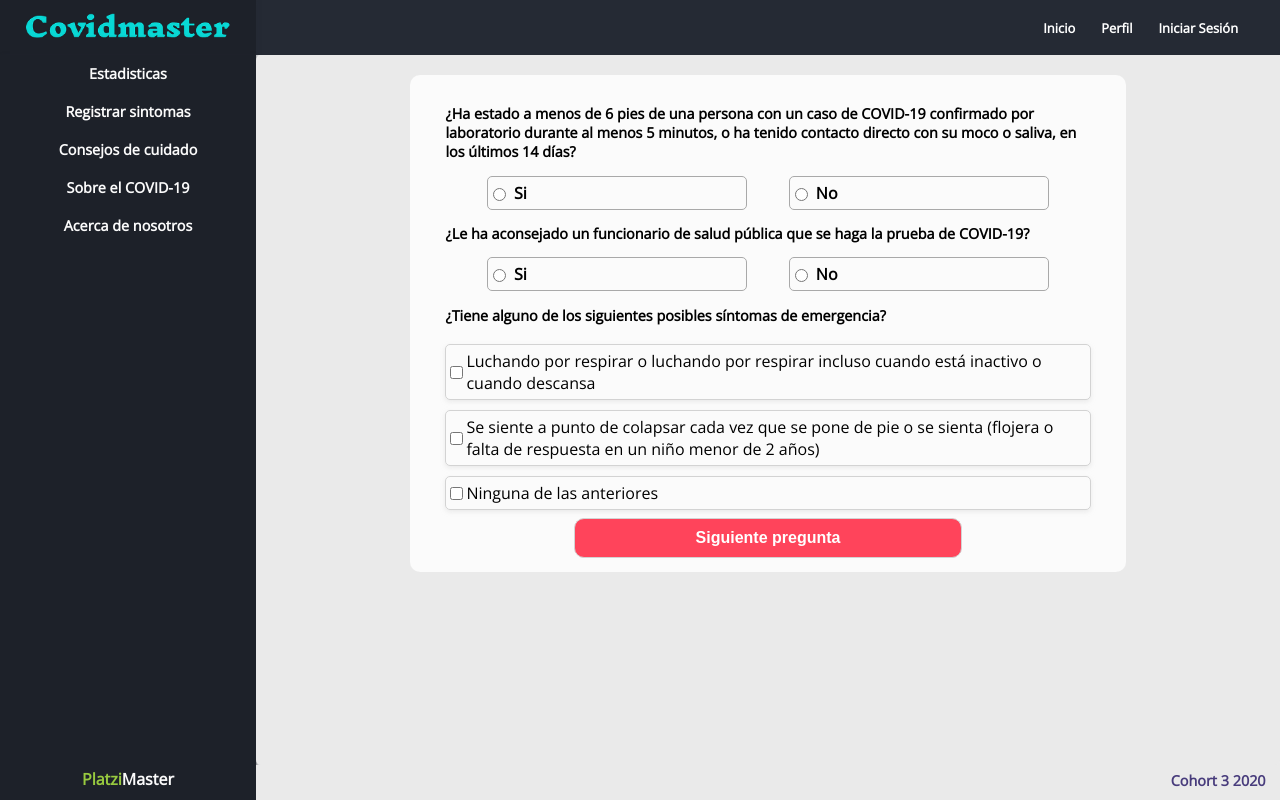
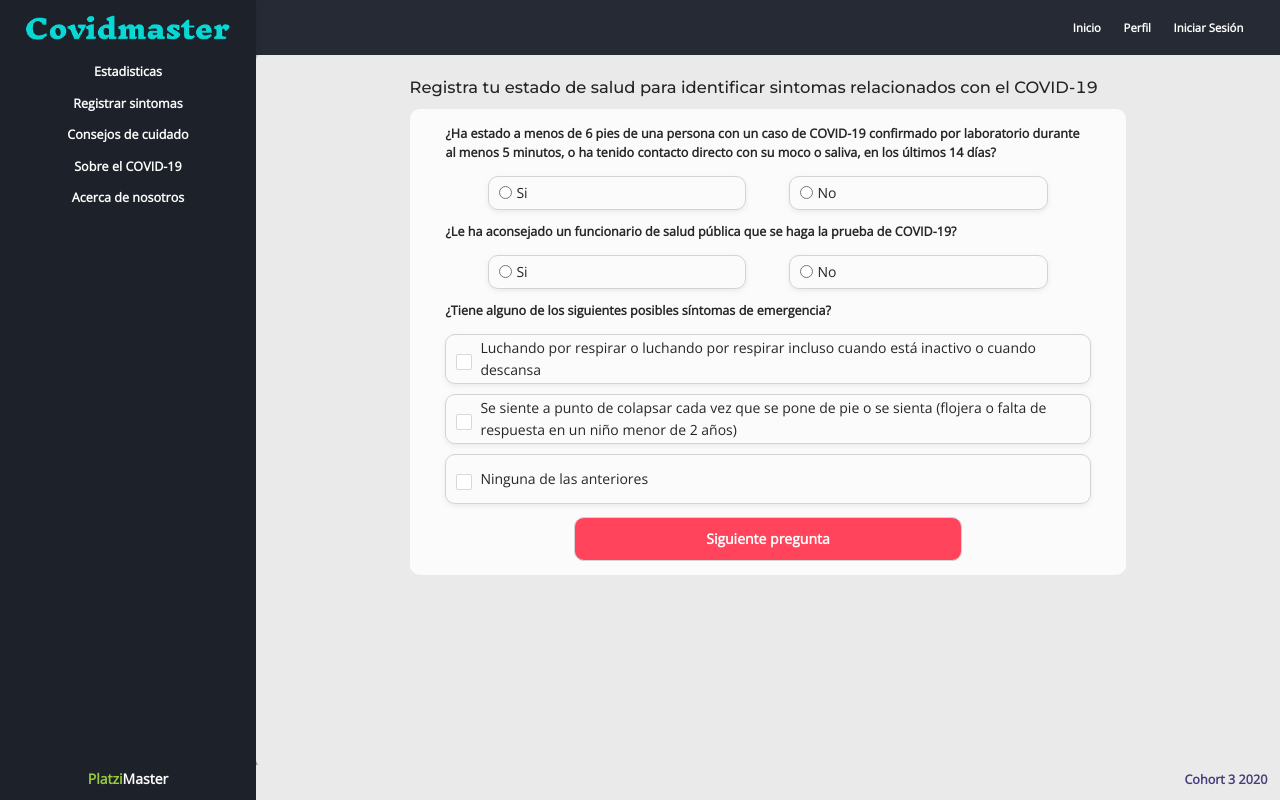
Before and after one commit to adcastiblanco/project-c3-covid, a React app: page /RegisterSymptoms in a window 1280 px wide. Built offline with nearby package versions, Linux system fonts and the light colour scheme; no server answers.

Commit message:
styles in registersymptoms

```diff
--- a/src/components/FormSymptoms/InputQuestions/QuestionMultiAnswer/QuestionItem/index.js
+++ b/src/components/FormSymptoms/InputQuestions/QuestionMultiAnswer/QuestionItem/index.js
@@ -1,13 +1,14 @@
 import React from 'react';
-
+import { Checkbox } from 'antd';
+import 'antd/dist/antd.css';
 import styled from 'styled-components'
 
 const ItemAnswer = styled.div`
     box-shadow: 0 2px 4px 0 #dbdbdb80;
     cursor: pointer;
+    padding-left: 10px;
     border: 1px solid lightgray;
-    border-radius: 5px;
-    margin: 5px 0;
+    border-radius: 10px;
     height: 100%;
     display: flex;
     align-items: center;
@@ -29,8 +30,9 @@ const QuestionItem = ({ attributes, textQuestion }) => {
     return (
         <>
             <ItemAnswer>
-                <input type="checkbox" name={attributes} id={attributes} value={attributes} />
-                <label htmlFor={attributes}>{textQuestion} </label><br />
+                <Checkbox type="checkbox" name={attributes} id={attributes} value={attributes}>
+                    {textQuestion}
+                </Checkbox>
             </ItemAnswer>
         </>
     );
--- a/src/components/FormSymptoms/InputQuestions/QuestionMultiAnswer/styles.js
+++ b/src/components/FormSymptoms/InputQuestions/QuestionMultiAnswer/styles.js
@@ -4,18 +4,4 @@ export const QuestionsContainer = styled.div`
   display: grid;
   grid-template-columns: 1fr;
   grid-gap: 10px;
-  .item {
-    box-shadow: 0 2px 4px 0 #dbdbdb80;
-    cursor: pointer;
-    border: 1px solid lightgray;
-    border-radius: 5px;
-    margin: 5px 0;
-    height: 100%;
-    display: flex;
-    align-items: center;
-    &:hover {
-      background-color: #f1f1f1;
-      transition: 0.4s;
-    }
-  }
 `
--- a/src/components/FormSymptoms/InputQuestions/QuestionOneAnswer/styles.js
+++ b/src/components/FormSymptoms/InputQuestions/QuestionOneAnswer/styles.js
@@ -3,22 +3,27 @@ import styled from 'styled-components'
 export const ContainerAnswer = styled.div`
   display: flex;
   justify-content: space-evenly;
+  margin-bottom: 0.9em;
     div {
+    box-shadow: 0 2px 4px 0 #dbdbdb80;
     width: 40%;
     display:flex;
-    border: 1px solid darkgray;
+    border: 1px solid lightgray;
     align-items: center;
-    border-radius:5px;
-    label {
-      width: 100%;
-      display: block;
-      cursor: pointer;
-      margin: 5px;
-      font-weight:bold;
-    }
+    border-radius:10px;
+    cursor: pointer;
     &:hover {
         background-color: #f1f1f1;
         transition: 0.4s;
       }
+    input {
+      margin-left:10px;
+    }
+    label {
+      display: block;
+    width: 100%;
+    padding:5px 4px;
+    cursor: pointer;
   }
+ }
 `
--- a/src/components/FormSymptoms/index.js
+++ b/src/components/FormSymptoms/index.js
@@ -26,6 +26,7 @@ const FormSymptoms = () => {
   }
   return (
     <RegisterSymptoms className="content-container">
+      <h3>Registra tu estado de salud para identificar sintomas relacionados con el COVID-19</h3>
       <Form>
         <QuestionOneAnswer questionText="¿Ha estado a menos de 6 pies de una persona con un caso de COVID-19 confirmado por laboratorio durante al menos 5 minutos, o ha tenido contacto directo con su moco o saliva, en los últimos 14 días?" inputName="contactPeople" />
         <QuestionOneAnswer questionText="¿Le ha aconsejado un funcionario de salud pública que se haga la prueba de COVID-19?" inputName="adviceTest" />
--- a/src/components/FormSymptoms/styles.js
+++ b/src/components/FormSymptoms/styles.js
@@ -31,14 +31,18 @@ export const Form = styled.form`
 
   & .symptoms-check {
   display: none;
+   & .one-SubContainer {
+    grid-template-rows: repeat(3, 50px);
+   }
    & .two-SubContainer {
-    grid-template-columns: 1fr 1fr
+    grid-template-columns: 1fr 1fr;
+    grid-template-rows: repeat(4, 40px)
   }
   }
 `
 
 export const ButtonSymptoms = styled.button`
-margin: 2% auto 0;
+  margin: 2% auto 0;
   background-color: var(--primary-color);
   border: 1px solid lightgrey;
   padding: 10px 20px;
```
